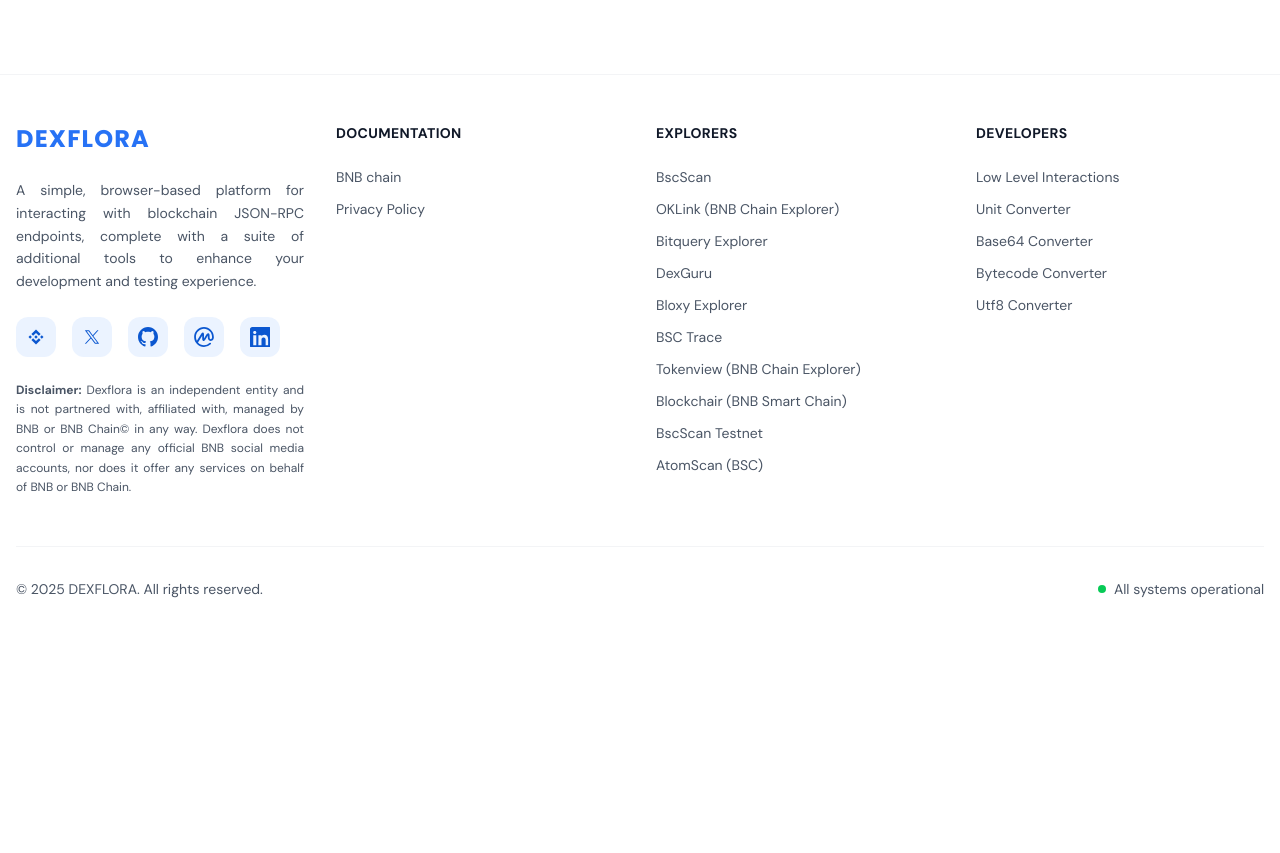
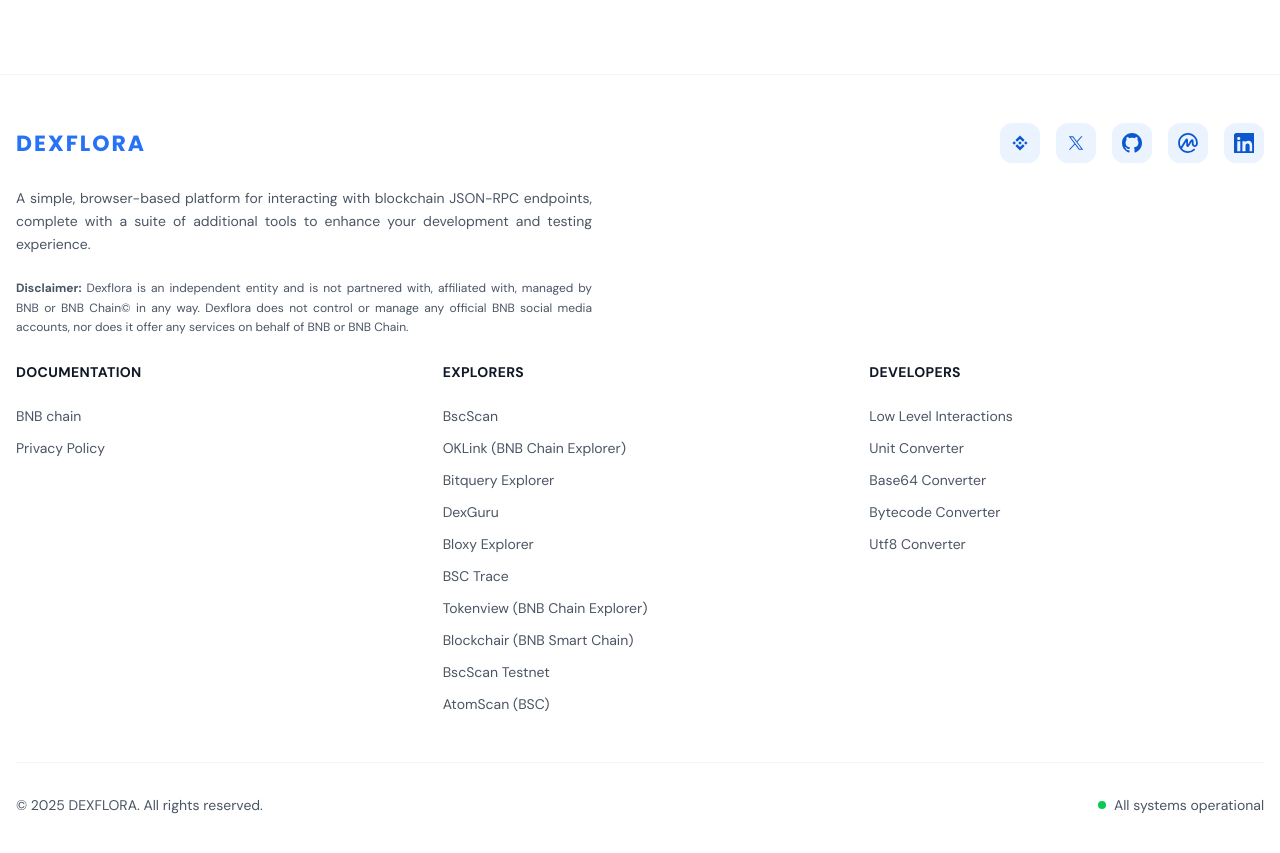
Before and after one commit to reactit3/dexflora, a Next.js app: page / in a window 1280 px wide. Shown: the part 1460-2313 px from the top of the page. Before the commit the page ends 2107 px from the top, so only its background shows below. Built offline with nearby package versions, Linux system fonts and the light colour scheme; no server answers.

Commit message:
updated the footer layout

```diff
--- a/components/Footer.tsx
+++ b/components/Footer.tsx
@@ -42,20 +42,14 @@
   return (
     <footer className="bg-white border-t border-gray-100 mt-16 relative ">
       <div className="  px-4 py-12">
-        {/* Main Footer Content */}
-        <div className="grid grid-cols-1 md:grid-cols-2 lg:grid-cols-4 gap-8 mb-12">
-          {/* Brand Section */}
-          <div className="lg:col-span-1">
+        {/* Brand Section */}
+        <div>
+          <div className="md:flex md:items-center md:justify-between">
             <Link href="/" className="inline-block mb-6">
-              <h3 className="font-poppins text-2xl tracking-wider text-brand font-bold">
+              <h3 className="font-poppins text-[22px] tracking-[2px] text-brand">
                 DEXFLORA
               </h3>
             </Link>
-            <p className="text-gray-600 text-sm leading-relaxed mb-6 text-justify">
-              A simple, browser-based platform for interacting with blockchain
-              JSON-RPC endpoints, complete with a suite of additional tools to
-              enhance your development and testing experience.
-            </p>
 
             {/* Social Links */}
             <div className="flex items-center gap-4 mb-6">
@@ -72,9 +66,17 @@
                 </a>
               ))}
             </div>
+          </div>
+
+          <div className="max-w-xl">
+            <p className="text-gray-600 text-sm leading-relaxed mb-6 text-justify">
+              A simple, browser-based platform for interacting with blockchain
+              JSON-RPC endpoints, complete with a suite of additional tools to
+              enhance your development and testing experience.
+            </p>
 
             {/* Disclaimer */}
-            <p className="text-xs text-gray-600 leading-relaxed text-justify">
+            <p className="text-xs text-gray-600 leading-relaxed mb-6 text-justify">
               <strong>Disclaimer:</strong> Dexflora is an independent entity and
               is not partnered with, affiliated with, managed by BNB or BNB
               Chain© in any way. Dexflora does not control or manage any
@@ -82,7 +84,9 @@
               on behalf of BNB or BNB Chain.
             </p>
           </div>
-
+        </div>
+        {/* Main Footer Content */}
+        <div className="grid grid-cols-1 md:grid-cols-2 lg:grid-cols-3 gap-8 mb-12">
           {/* Footer Links Sections */}
           {navSections.map((section, sectionIndex) => (
             <div key={section.title} className="lg:col-span-1">
```
